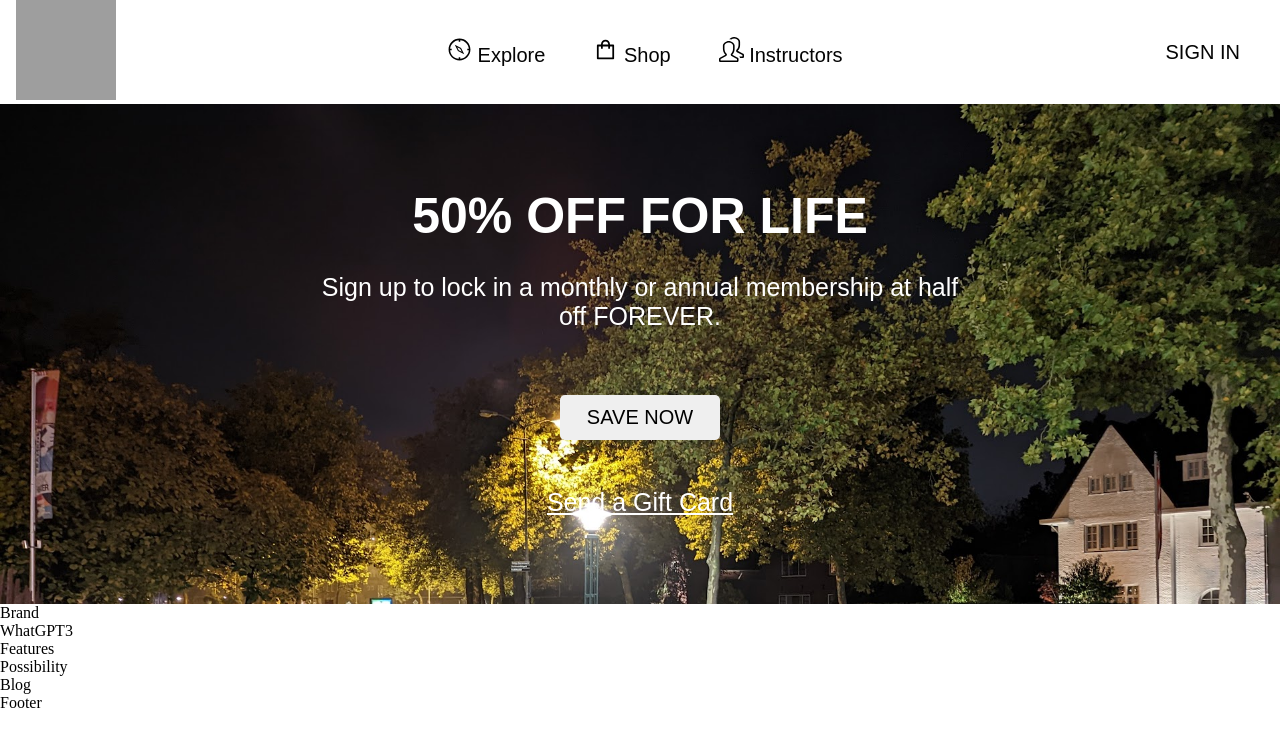
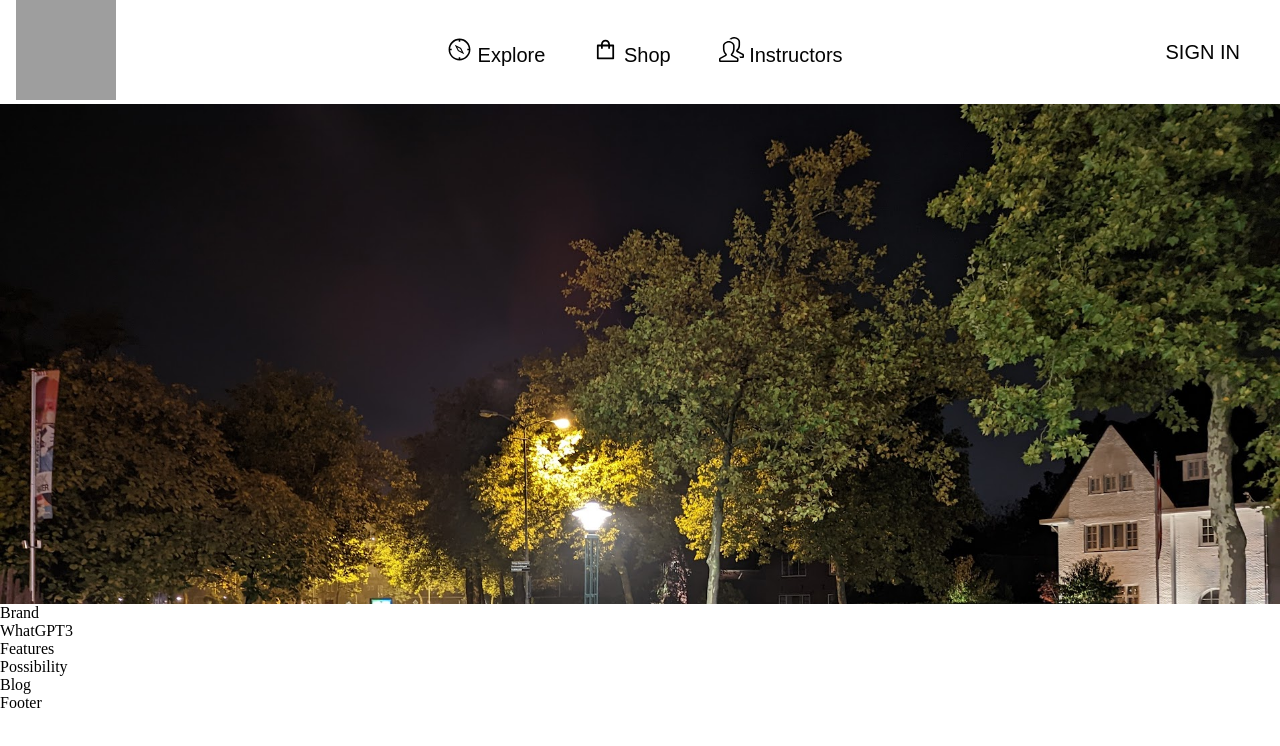
Before and after one commit to Enkhdavaa/EUEventManager, a React (Create React App) app: page / in a window 1280 px wide. Shown: the top 746 px of the page. Built offline with nearby package versions, Linux system fonts and the light colour scheme; grey boxes are pictures that could not be loaded; a web font is replaced by a local one.

Commit message:
removed div

```diff
--- a/src/containers/header/Header.js
+++ b/src/containers/header/Header.js
@@ -6,13 +6,11 @@ const Header = () => {
     return (
         <div className="amimoves__header">
             <div className="amimoves__header-backgroundImage">
-                <img src={headerBackground} alt="backgroundImage" />
-            </div>
-            <div className="amimoves__header-onPicText">
-                 <h1> 50% OFF FOR LIFE </h1>
-                 <h2> Sign up to lock in a monthly or annual membership at half off FOREVER. </h2>
-                 <button className="color_change"> Save Now </button>
-                 <p> Send a Gift Card </p>
+                <img src={headerBackground} alt="backgroundImage"/>
+                <h1> 50% OFF FOR LIFE </h1>
+                <h2> Sign up to lock in a monthly or annual membership at half off FOREVER. </h2>
+                <button className="color_change"> Save Now </button>
+                <p> Send a Gift Card </p>
             </div>
         </div>
     )
```
